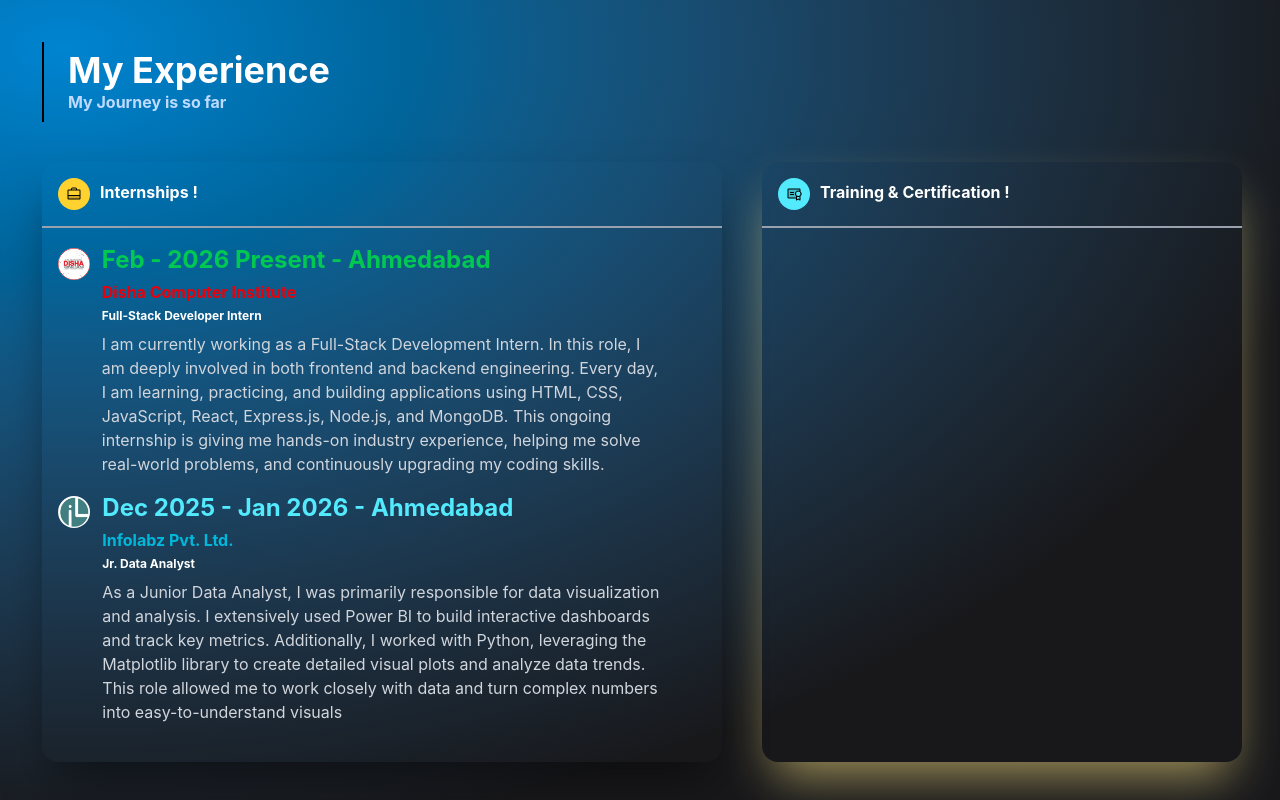
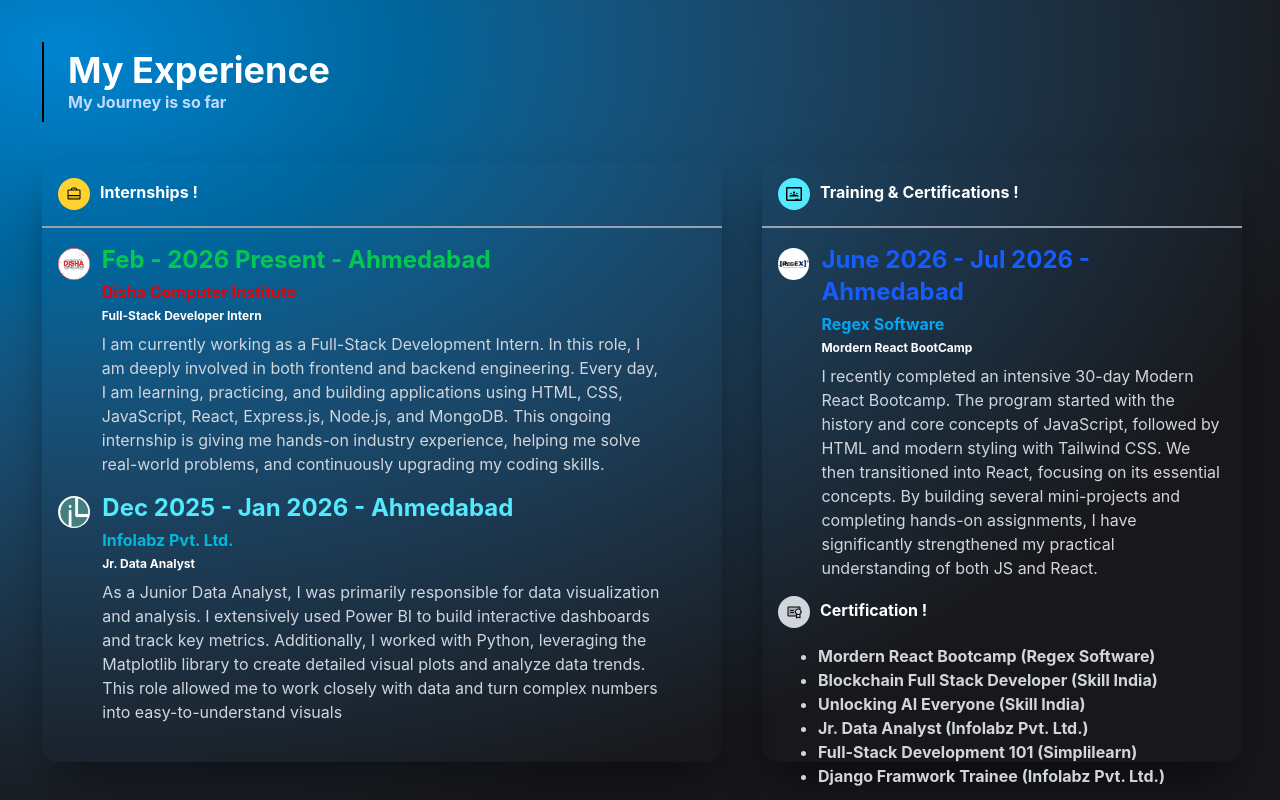
Before and after one commit to bhandariprem3636-lang/My-Portfolio-WebApp, a React (Vite) app: page / in a window 1280 px wide. Shown: the part 3024-3824 px from the top of the page. Built offline with nearby package versions, Linux system fonts and the light colour scheme.

Commit message:
experience page complete

```diff
--- a/src/Experience.jsx
+++ b/src/Experience.jsx
@@ -1,6 +1,8 @@
 import { PiCertificateDuotone, PiSuitcaseSimpleDuotone } from "react-icons/pi";
+import { SiGoogleclassroom } from "react-icons/si";
 import Disha from "/src/assets/dishaLogo.png";
 import infoLabz from "/src/assets/infolabz.png";
+import Regex from "/src/assets/regex.png";
 
 const Experience = () => {
   return (
@@ -89,17 +91,70 @@
           </div>
         </div>
 
-        <div className="ml-10 mb-8 h-150 w-120 shadow-2xl/60 shadow-amber-200 hover:shadow-[0_0_25px_rgba(6,182,212,0.4),0_0_10px_rgba(6,182,212,0.6)] transform transition-all duration-500 ease-[cubic-bezier(0.34,1.56,0.64,1)]
-         hover:scale-[1.03] rounded-2xl">
+        <div
+          className="ml-10 mb-8 h-150 w-120 shadow-2xl/60 hover:shadow-[0_0_25px_rgba(6,182,212,0.4),0_0_10px_rgba(6,182,212,0.6)] transform transition-all duration-500 ease-[cubic-bezier(0.34,1.56,0.64,1)]
+         hover:scale-[1.03] rounded-2xl"
+        >
+          <div className="flex m-4 gap-2">
+            <div className="p-2 bg-cyan-300 rounded-full ">
+              <SiGoogleclassroom />
+            </div>
 
-             <div className="flex m-4 gap-2">
-            <div className="p-2 bg-cyan-300 rounded-full ">
+            <p className="font-bold text-white m-0.5">
+              Training & Certifications !
+            </p>
+          </div>
+          <div className="w-full border border-gray-400"></div>
+
+          <div className="flex m-4 gap-3">
+            <div className="mt-1">
+              <img
+                src={Regex}
+                alt="infolabz-pic"
+                className="h-8  rounded-full shrink-0"
+              />
+            </div>
+
+            <div>
+              <p className="font-bold  text-blue-600 text-2xl">
+                June 2026 - Jul 2026 - Ahmedabad
+              </p>
+              <p className="font-bold text-sky-500 mt-1">Regex Software</p>
+              <p className="text-white text-xs font-bold mt-1">
+                Mordern React BootCamp
+              </p>
+              <p className="font-sans mt-2 text-gray-300 w-100">
+                I recently completed an intensive 30-day Modern React Bootcamp.
+                The program started with the history and core concepts of
+                JavaScript, followed by HTML and modern styling with Tailwind
+                CSS. We then transitioned into React, focusing on its essential
+                concepts. By building several mini-projects and completing
+                hands-on assignments, I have significantly strengthened my
+                practical understanding of both JS and React.
+              </p>
+            </div>
+          </div>
+
+          <div className="flex m-4 gap-2">
+            <div className="p-2 bg-gray-300 rounded-full ">
               <PiCertificateDuotone />
             </div>
 
-            <p className="font-bold text-white m-0.5">Training & Certification !</p>
+            <p className="font-bold text-white m-0.5">Certification !</p>
           </div>
-          <div className="w-full border border-gray-400"></div>
+
+          <div className="m-4">
+
+            <ul className="ml-10 list-disc text-gray-300 font-bold">
+              <li>Mordern React Bootcamp (Regex Software)</li>
+              <li>Blockchain Full Stack Developer (Skill India)</li>
+              <li>Unlocking AI Everyone (Skill India)</li>
+              <li>Jr. Data Analyst (Infolabz Pvt. Ltd.)</li>
+              <li>Full-Stack Development 101 (Simplilearn)</li>
+              <li>Django Framwork Trainee (Infolabz Pvt. Ltd.)</li>
+            </ul>
+
+          </div>
 
         </div>
       </div>
```
Also changed, not shown: src/assets/regex.png (added).
